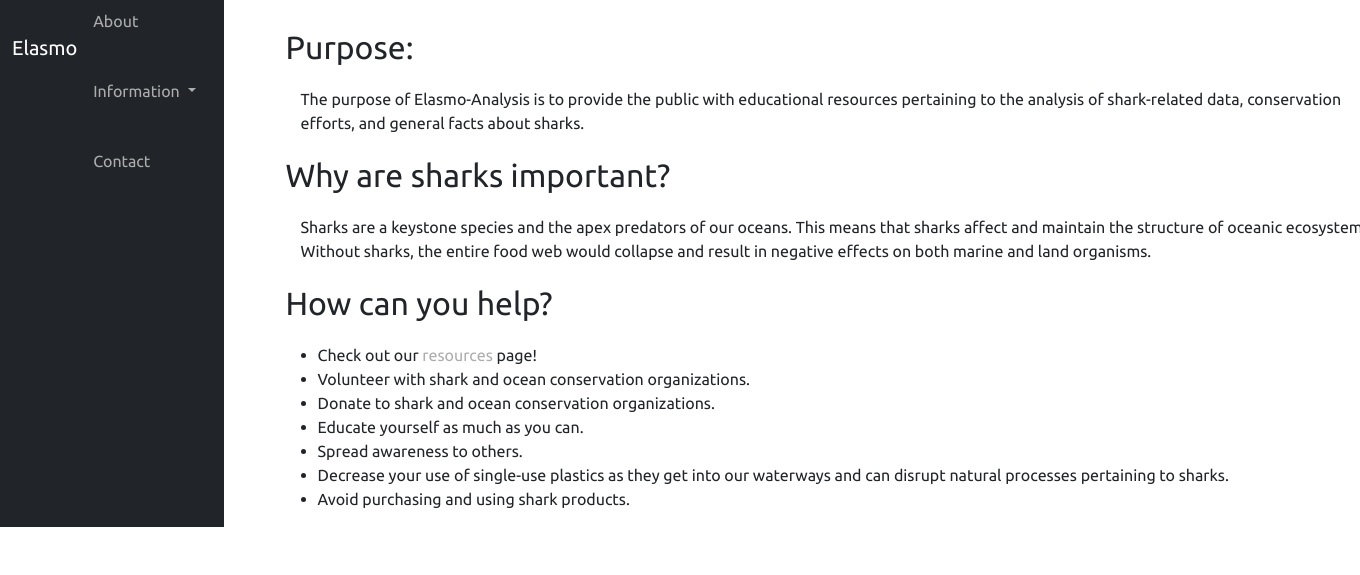
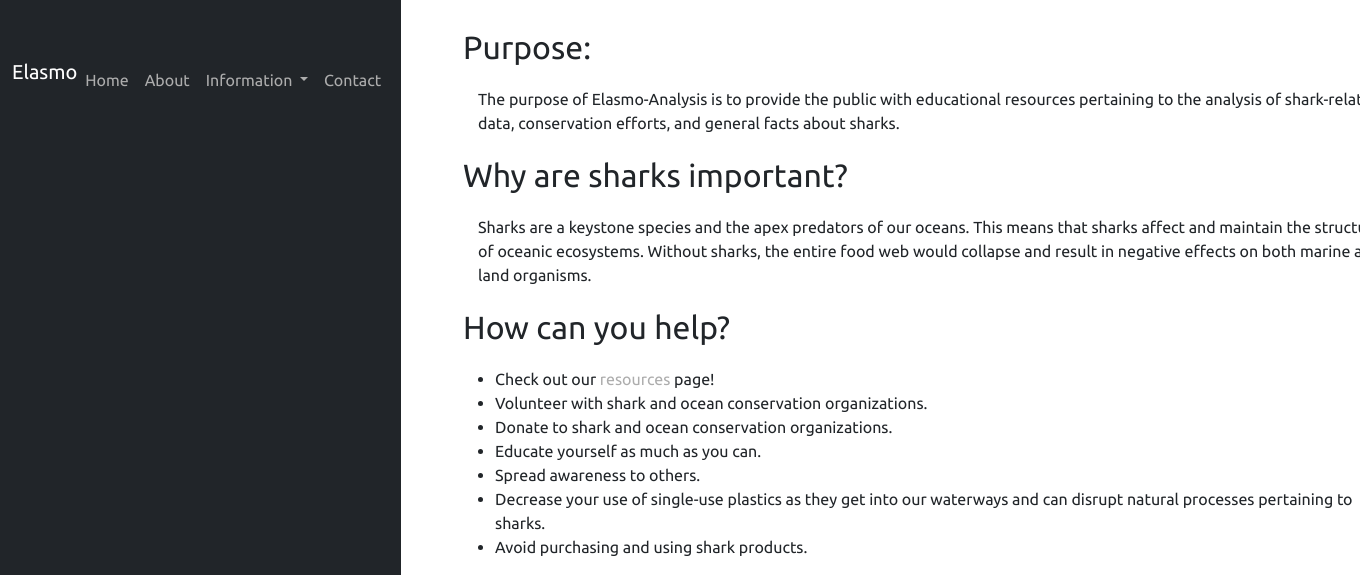
Before and after one commit to dacrews/Elasmo, a Django app: page /about in a window 1360 px wide; the page is wider, and only the part inside the window is pictured. Shown: the part 416-991 px from the top of that part. Before the commit the page ends 943 px from the top of that part, so only its background shows below. Run offline with Django 3.2, Linux system fonts and the light colour scheme.

Commit message:
Update navbar.html

```diff
--- a/elasmowebsite/templates/navbar.html
+++ b/elasmowebsite/templates/navbar.html
@@ -5,7 +5,7 @@
         <span class="navbar-toggler-icon"></span>
       </button>
       <div class="collapse navbar-collapse" id="navbarSupportedContent">
-        <ul class="nav flex-column">
+        <ul class="navbar-nav me-auto mb-2 mb-lg-0">
           <li class="nav-item">
             <a class="nav-link {% if request.resolver_match.view_name == 'index' %}active{% endif %}" aria-current="page" href="{% url 'index' %}">Home</a>
           </li>
```
